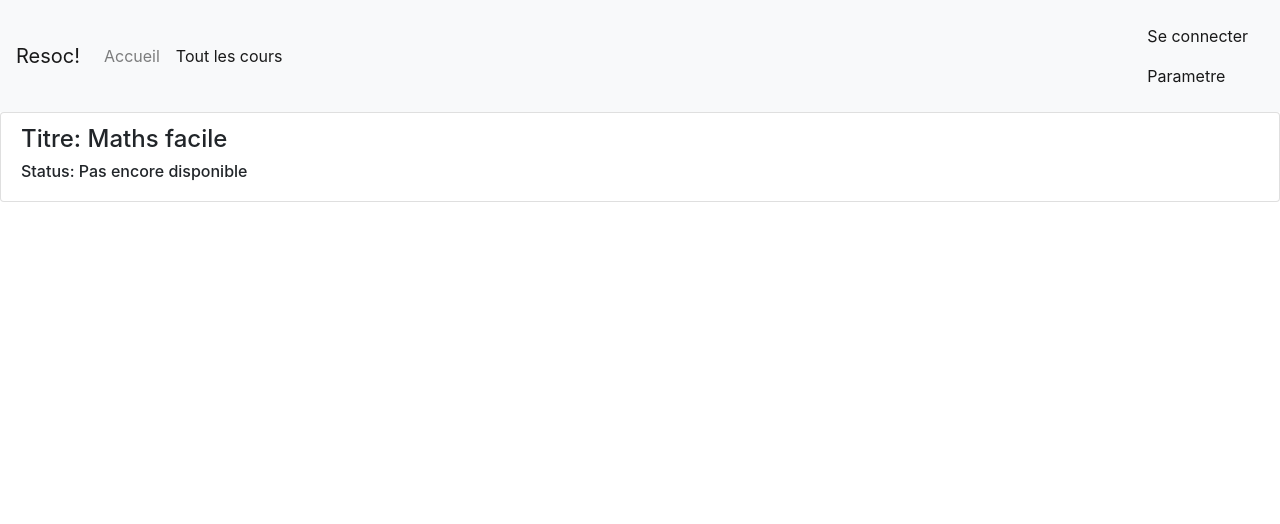
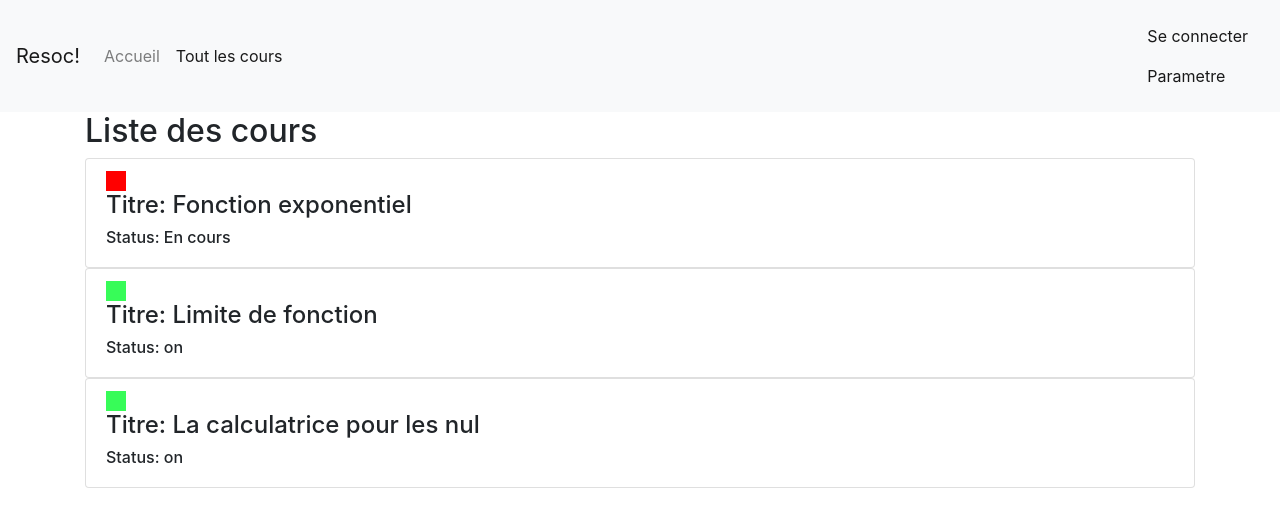
Before and after one commit to arthurlambert27/resoc, an Angular app: page /cours in a window 1280 px wide. Shown: the top 524 px of the page. Built offline with nearby package versions, Linux system fonts and the light colour scheme.

Commit message:
Ajout de lumière verte est rouge et réorganisation des components cours dans le component liste-cours

```diff
--- a/src/app/app.component.ts
+++ b/src/app/app.component.ts
@@ -6,5 +6,7 @@ import { Component } from '@angular/core';
   styleUrls: ['./app.component.css']
 })
 export class AppComponent {
-  title = 'Resoc';
+
+
+
 }
--- a/src/app/app.module.ts
+++ b/src/app/app.module.ts
@@ -9,6 +9,7 @@ import { PresentationComponent } from './presentation/presentation.component';
 import {RouterModule, Routes} from '@angular/router';
 import { AuthService } from 'src/services/auth.service';
 import { CoursComponent } from './cours/cours.component';
+import { ListeCoursComponent } from './liste-cours/liste-cours.component';
 
 const appRoutes: Routes = [
   { path: 'accueil', component: AcceuilComponent},
@@ -16,7 +17,7 @@ const appRoutes: Routes = [
   { path: 'settings', component: ParametreComponent},
   { path: 'authentification', component: AuthComponent},
   { path: "authentification", component: AuthComponent},
-  { path: "cours", component: CoursComponent}
+  { path: "cours", component: ListeCoursComponent}
 
 ]
 
@@ -27,7 +28,8 @@ const appRoutes: Routes = [
     AuthComponent,
     ParametreComponent,
     PresentationComponent,
-    CoursComponent
+    CoursComponent,
+    ListeCoursComponent
   ],
   imports: [
     BrowserModule,
--- a/src/app/cours/cours.component.html
+++ b/src/app/cours/cours.component.html
@@ -1,4 +1,10 @@
 <li class="list-group-item">
-  <h4>Titre: {{TitreCours}}</h4>
+  <div
+    style="width:20px;height:20px;background-color:red;"
+    *ngIf="coursStatus ==='En cours' "></div>
+  <div
+    style="width:20px;height:20px;background-color:rgb(55, 252, 88);"
+    *ngIf="coursStatus ==='on' "></div>
+    <h4>Titre: {{coursTitre}}</h4>
   <h6>Status: {{coursStatus}}</h6>
 </li>
--- a/src/app/cours/cours.component.ts
+++ b/src/app/cours/cours.component.ts
@@ -1,4 +1,4 @@
-import { Component, OnInit } from '@angular/core';
+import { Component, OnInit, Input } from '@angular/core';
 
 @Component({
   selector: 'app-cours',
@@ -7,9 +7,11 @@ import { Component, OnInit } from '@angular/core';
 })
 export class CoursComponent implements OnInit {
 
-  TitreCours = "Maths facile"
-  coursStatus = "Pas encore disponible"
-  constructor() { }
+  @Input() coursTitre: string;
+  @Input() coursStatus: string;
+  constructor() {
+
+  }
 
   ngOnInit() {
   }
--- /dev/null
+++ b/src/app/liste-cours/liste-cours.component.html
@@ -0,0 +1,13 @@
+<div class="container">
+  <div class="row">
+    <div class="col-sm-12">
+      <h2>Liste des cours</h2>
+      <ul class="list-group">
+        <app-cours *ngFor="let cours of liste_cours"
+          [coursTitre]="cours.titre"
+          [coursStatus]="cours.status"></app-cours>
+
+      </ul>
+    </div>
+  </div>
+</div>
--- /dev/null
+++ b/src/app/liste-cours/liste-cours.component.ts
@@ -0,0 +1,34 @@
+import { Component, OnInit, Input } from '@angular/core';
+
+@Component({
+  selector: 'app-liste-cours',
+  templateUrl: './liste-cours.component.html',
+  styleUrls: ['./liste-cours.component.css']
+})
+export class ListeCoursComponent implements OnInit {
+
+liste_cours = [
+  {
+    titre: "Fonction exponentiel",
+    status: "En cours"
+  },
+  {
+    titre: "Limite de fonction",
+    status: "on"
+  },
+  {
+    titre: "La calculatrice pour les nul",
+    status: "on"
+  },
+
+]
+
+
+
+
+  constructor() { }
+
+  ngOnInit() {
+  }
+
+}
```
Also changed, not shown: src/app/liste-cours/liste-cours.component.css (added), 1 other file (tests, documents, lock files or other folders).
